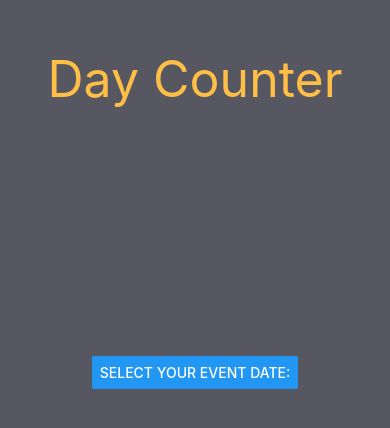
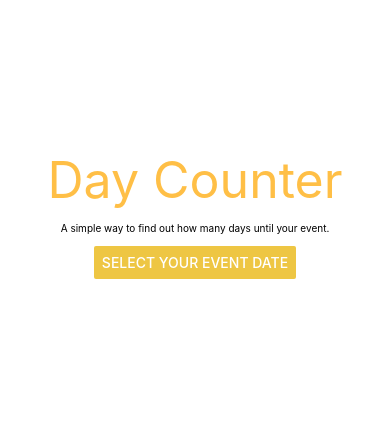
Before and after one commit to sumedhan/countdown, a React Native app: screen / in a window 390 px wide. Shown: the part 198-626 px from the top of the page. Built offline with nearby package versions, Linux system fonts and the light colour scheme.

Commit message:
add custom messages for different dates like yesterday, tomorrow etc

```diff
--- a/App.js
+++ b/App.js
@@ -9,6 +9,7 @@ export default class App extends React.Component {
     return (
       <View style={styles.container}>
         <Text style={styles.appHeader}>Day Counter</Text>
+        <Text style={styles.appSubTitle}>A simple way to find out how many days until your event.</Text>
         <MyDatePicker/>
       </View>
     );
@@ -18,9 +19,9 @@ export default class App extends React.Component {
 const styles = StyleSheet.create({
   container: {
     flex: 1,
-    backgroundColor: '#575761',
+    backgroundColor: 'white',
     alignItems: 'center',
-    justifyContent: 'space-evenly',
+    justifyContent: 'center',
   },
   text: {
     fontSize: 40,
@@ -31,5 +32,9 @@ const styles = StyleSheet.create({
     fontSize: 50,
     color: '#FFBF46',
     margin: 10,
-  }
+  },
+  appSubTitle: {
+    fontSize: 10,
+    margin: 2,
+  },
 });
--- a/datePickerComp.js
+++ b/datePickerComp.js
@@ -8,7 +8,7 @@ export default class MyDatePicker extends Component {
     super(props)
     this.state = {
       date: new Date(),
-      dispDays: '',
+      displayMsg: '',
       dispDatePicker: false,
     }
   }
@@ -22,14 +22,28 @@ export default class MyDatePicker extends Component {
       const eventDate = moment(this.state.date, "DD-MMM-YYYY");
       const todayDate = moment(Date.now())
       const dispDays = eventDate.diff(todayDate, 'days');
-      this.setState({
-        dispDatePicker: false,
-        dispDays
-      })
+      this.textDisplay(dispDays);
+      this.setState({dispDatePicker: false})
     } else
     {
       this.setState({dispDatePicker: true})
     }
+  }
+
+  textDisplay =(days) => {
+    let displayMsg = '';
+    if(days > 1) {
+      displayMsg = `There are ${days} days to go!`;
+    } else if (days < -1) {
+      displayMsg = `It was ${Math.abs(days)} days ago.`;
+    } else if (days === 1) {
+      displayMsg = `It is tomorrow`;
+    } else if (days === -1) {
+      displayMsg = 'It was yesterday';
+    } else if(days === 0) {
+      displayMsg = 'Your wait is over. It is today!';
+    }
+    this.setState({displayMsg})
   }
 
 
@@ -37,35 +51,40 @@ export default class MyDatePicker extends Component {
   render(){
     const todaysDate= new Date();
     return (
-      <View>
-        <Button title='Select your event date:' onPress={this.toggleDatePickerVisibility} />
+      <View style={styles.container}>
+        <Button title='Select your event date' onPress={this.toggleDatePickerVisibility} color= "#EEC643"/>
         {this.state.dispDatePicker ?
         <View>
           <DatePickerIOS
             date={this.state.date}
             mode="date"
             onDateChange= {this.displayDaysTo}
-            style={stylesT.dateInput}
+            style={styles.dateInput}
           />
           <Button title='Confirm' onPress={this.toggleDatePickerVisibility} />
         </View>
         :
         null }
-      <Text style={stylesT.text}>{this.state.dispDays}</Text>
+        <Text style={styles.text}>{this.state.displayMsg}</Text>
       </View>
     )
   }
 }
 
-const stylesT = StyleSheet.create({
+const styles = StyleSheet.create({
+  container: {
+    margin: 10,
+    alignItems: 'center',
+    justifyContent: 'space-around',
+  },
   text: {
     fontSize: 20,
-    color: '#E4FDE1',
+    color: 'black',
     margin: 10,
   },
   dateInput: {
     width: 300,
     height: 200,
-    color: 'white',
+    backgroundColor: 'white',
   },
 });
```
